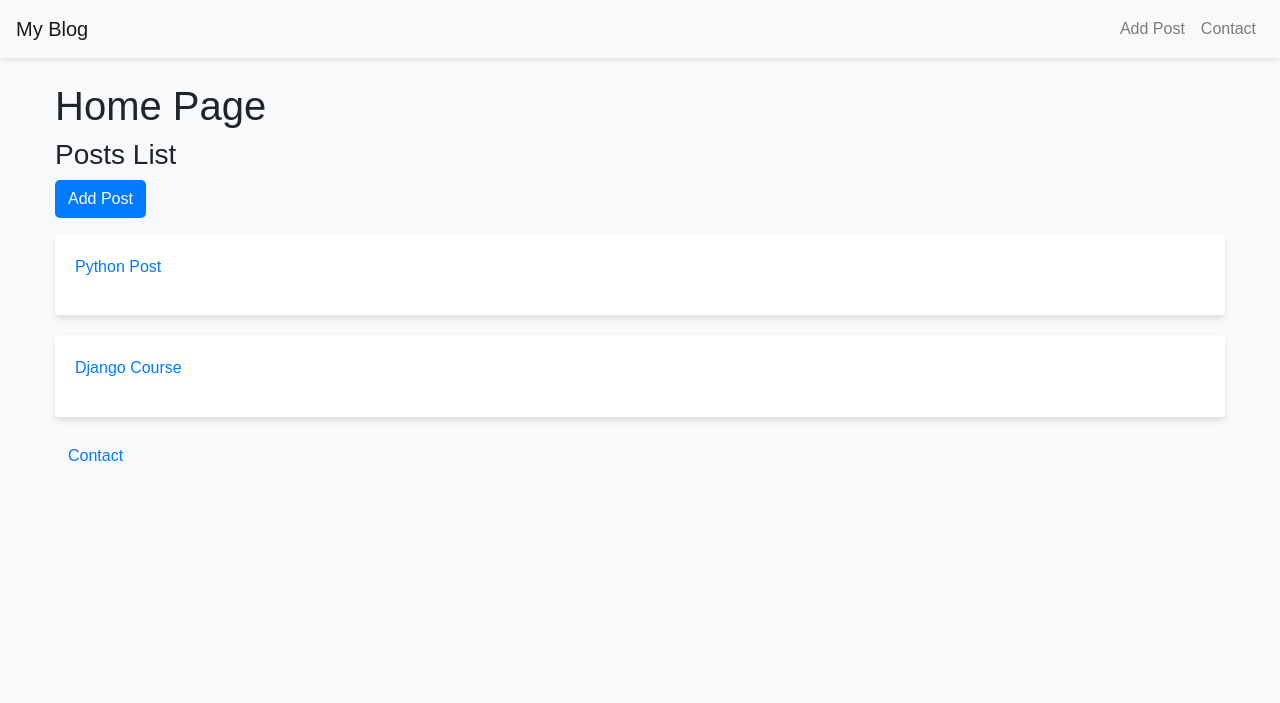
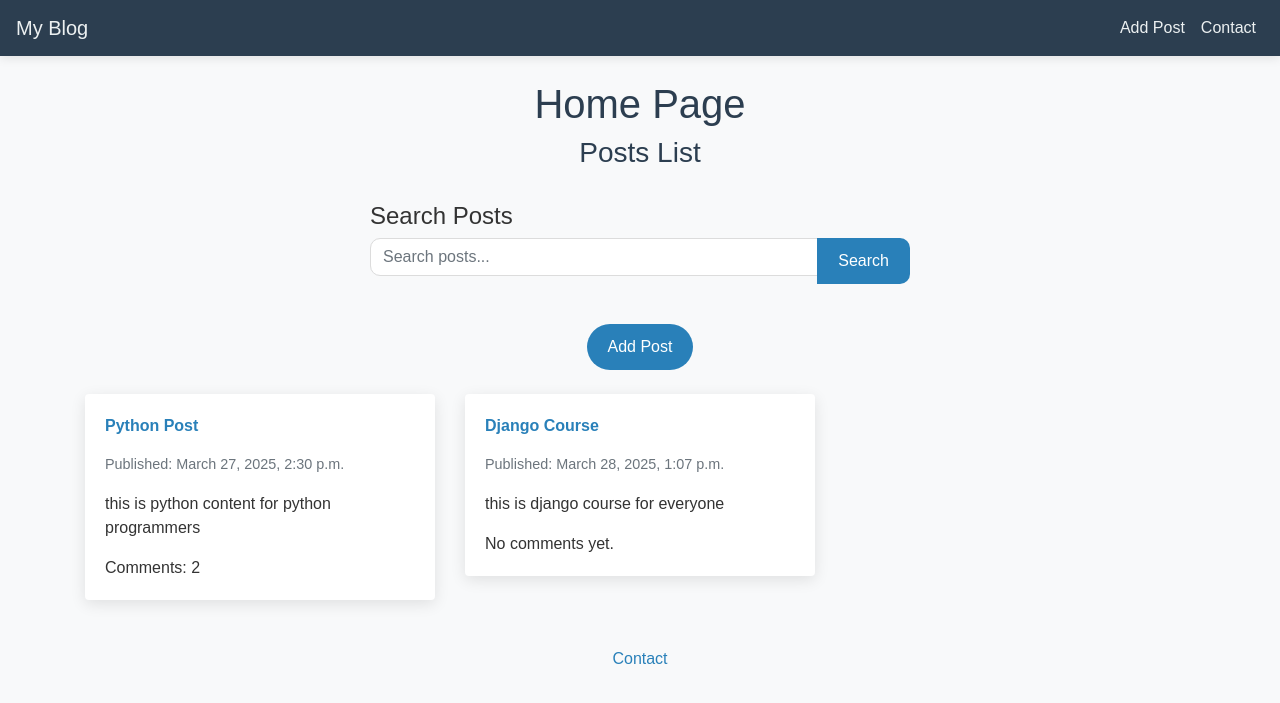
Before and after one commit to ahmedsamy23/django-post, a Django app: page / in a window 1280 px wide. Shown: the top 703 px of the page. Run offline with Django 5.2, Linux system fonts and the light colour scheme; data comes from the database, SQL or seed files in the repository; both versions use the stored data as it was after the commit; some libraries are stand-ins or nearby versions.

Commit message:
edit templates

```diff
--- a/post/models.py
+++ b/post/models.py
@@ -35,7 +35,7 @@ class CommentPost(models.Model):
 
     # Define fields here
 
-    post = models.ForeignKey(Post , on_delete=models.CASCADE)
+    post = models.ForeignKey(Post , on_delete=models.CASCADE , related_name='comment_post')
     comment = models.TextField()
     created_at = models.DateTimeField(auto_now_add=True)
 
--- a/post/templates/post/form.html
+++ b/post/templates/post/form.html
@@ -1,8 +1,10 @@
 {% extends 'base.html' %}
 
-{% block title %}Contact Form{% endblock %}
+{% block title %}Contact Us{% endblock %}
 
 {% block content %}
+    <div class="row justify-content-center">
+        <div class="col-md-6">
             <div class="card">
                 <div class="card-header">
                     <h1>Contact Form</h1>
@@ -15,4 +17,6 @@
                     </form>
                 </div>
             </div>
+        </div>
+    </div>
 {% endblock %}
--- a/post/templates/post/post_detail.html
+++ b/post/templates/post/post_detail.html
@@ -3,11 +3,13 @@
 {% block title %}{{ post.title }}{% endblock %}
 
 {% block content %}
+    <div class="row justify-content-center">
+        <div class="col-md-8">
             <div class="card mb-4">
                 <div class="card-body">
                     <h2 class="card-title">{{ post.title }}</h2>
                     {% if post.image %}
-                <img src="{{ post.image.url }}" class="img-fluid mb-3" alt="{{ post.title }}" style="max-height: 300px; object-fit: cover;">
+                        <img src="{{ post.image.url }}" class="img-fluid mb-3" alt="{{ post.title }}">
                     {% endif %}
                     <p class="card-text">{{ post.content }}</p>
                     <p class="text-muted">Published: {{ post.created_at }}</p>
@@ -46,4 +48,6 @@
                     {% endfor %}
                 </div>
             </div>
+        </div>
+    </div>
 {% endblock %}
--- a/post/templates/post/post_list.html
+++ b/post/templates/post/post_list.html
@@ -3,19 +3,64 @@
 {% block title %}{{ title }}{% endblock %}
 
 {% block content %}
+    <div class="row">
+        <div class="col-12 text-center mb-4">
             <h1>Home Page</h1>
             <h3>{{ title }}</h3>
-    <a href="{% url 'post:add_post' %}" class="btn btn-custom mb-3">Add Post</a>
+        </div>
+    </div>
 
+    <!-- نموذج البحث -->
+    {% if request.path == '/' %}
+        <div class="row justify-content-center mb-4">
+            <div class="col-md-6">
+                <h4>Search Posts</h4>
+                <form method="GET" action="" class="mb-3">
+                    <div class="input-group">
+                        <input type="text" name="search" class="form-control" placeholder="Search posts..." value="{{ request.GET.search }}">
+                        <div class="input-group-append">
+                            <button type="submit" class="btn btn-custom">Search</button>
+                        </div>
+                    </div>
+                </form>
+            </div>
+        </div>
+    {% endif %}
+
+    <div class="row mb-4">
+        <div class="col-12 text-center">
+            <a href="{% url 'post:add_post' %}" class="btn btn-custom">Add Post</a>
+        </div>
+    </div>
+
+    <div class="row">
         {% for post in post_list %}
-        <div class="card">
+            <div class="col-md-4">
+                <div class="card mb-3">
                     <div class="card-body">
                         <p><a href="{% url 'post:post_detail' post.slug %}" class="card-link">{{ post }}</a></p>
+                        <p class="text-muted">Published: {{ post.created_at }}</p>
+                        <p class="card-text">{{ post.content|truncatechars:100 }}</p>
+
+                        {% if post.comment_post.count == 0 %}
+                            <span>No comments yet.</span>
+                            {% else %}
+                            <span>Comments: {{ post.comment_post.count }}</span>
+                        {% endif %}
+
+                    </div>
                 </div>
             </div>
         {% empty %}
-        <p>No posts available.</p>
+            <div class="col-12">
+                <p class="text-center">No posts available.</p>
+            </div>
         {% endfor %}
+    </div>
 
+    <div class="row mt-4">
+        <div class="col-12 text-center">
             <p><a href="{% url 'post:contact' %}" class="btn btn-link">Contact</a></p>
+        </div>
+    </div>
 {% endblock %}
--- a/post/views.py
+++ b/post/views.py
@@ -2,6 +2,7 @@ from django.shortcuts import render , redirect , get_object_or_404
 from .models import Post , CommentPost
 from django.views.generic import ListView , DetailView , CreateView , UpdateView , DeleteView , FormView
 from .forms import ContactForm , PostForm , CommentForm
+from django.db.models import Q
 from  django.urls import reverse
 
 # Create your views here.
@@ -44,9 +45,12 @@ class PostList(ListView):
     # in template paginator name is paginator
     # extra_context = {'title': 'Post List'} # if you want to add extra context to the template
     # queryset = Post.objects.filter(active=True) # if you want to filter the post by active = True
+
     def get_queryset(self):
-        return Post.objects.filter(active=True) # if you want to filter the post by active = True
-
+        search = self.request.GET.get('search')
+        if search:
+            return Post.objects.filter(Q(title__icontains=search) | Q(content__icontains=search)) # if you want to filter the post by active = True
+        return Post.objects.all()
     def get_context_data(self , **kwargs):
         context = super().get_context_data(**kwargs)
         context['title'] = 'Posts List'
--- a/static/css/style.css
+++ b/static/css/style.css
@@ -1,35 +1,88 @@
+/* General Styling */
 body {
-    background-color: #f8f9fa;
-    font-family: Arial, sans-serif;
-    line-height: 1.6;
+    font-family: 'Arial', sans-serif;
+    background-color: #f8f9fa; /* خلفية رمادية فاتحة */
+    color: #333;
 }
 
+/* Navbar Customization */
 .navbar {
-    box-shadow: 0 2px 4px rgba(0, 0, 0, 0.1);
+    background-color: #2c3e50; /* أزرق داكن */
+    box-shadow: 0 2px 10px rgba(0, 0, 0, 0.1);
+}
+.navbar-brand, .nav-link {
+    color: #ecf0f1 !important; /* أبيض فاتح */
+}
+.nav-link:hover {
+    color: #f1c40f !important; /* ذهبي عند التمرير */
 }
 
-.card {
-    margin-bottom: 20px;
-    border: none;
-    box-shadow: 0 4px 6px rgba(0, 0, 0, 0.1);
-    transition: transform 0.2s;
+/* Buttons */
+.btn-custom {
+    background-color: #2980b9; /* أزرق متوسط */
+    color: white;
+    border-radius: 25px; /* زوايا دائرية */
+    padding: 10px 20px;
+    transition: all 0.3s ease;
+}
+.btn-custom:hover {
+    background-color: #3498db; /* أزرق أفتح */
+    transform: translateY(-2px); /* رفع طفيف */
+}
+.btn-danger {
+    border-radius: 25px;
+    padding: 10px 20px;
+}
+.btn-link {
+    color: #2980b9;
 }
 
+/* Cards */
+.card {
+    border: none;
+    box-shadow: 0 4px 15px rgba(0, 0, 0, 0.1);
+    transition: transform 0.3s ease;
+    margin-bottom: 20px;
+}
 .card:hover {
-    transform: translateY(-5px);
+    transform: translateY(-5px); /* تأثير رفع عند التمرير */
+}
+.card-header {
+    background-color: #34495e; /* أزرق غامق */
+    color: white;
+}
+.card-body {
+    padding: 20px;
 }
 
-.btn-custom {
-    background-color: #007bff;
-    color: white;
-    border-radius: 5px;
+/* Images */
+.img-fluid {
+    border-radius: 10px;
 }
 
-.btn-custom:hover {
-    background-color: #0056b3;
-    color: white;
+/* Forms */
+.form-control {
+    border-radius: 10px;
+    border: 1px solid #dcdcdc;
+}
+.input-group-append .btn {
+    border-radius: 0 10px 10px 0;
 }
 
-.container {
-    max-width: 1200px;
+/* Links */
+.card-link {
+    color: #2980b9;
+    font-weight: bold;
 }
+.card-link:hover {
+    color: #3498db;
+    text-decoration: none;
+}
+
+/* Typography */
+h1, h2, h3 {
+    color: #2c3e50;
+}
+.text-muted {
+    font-size: 0.9em;
+}
--- a/static/js/script.js
+++ b/static/js/script.js
@@ -1,21 +1,24 @@
-// تأكد من تحميل DOM قبل تنفيذ الكود
-document.addEventListener('DOMContentLoaded', function () {
-    // مثال: إضافة تنبيه عند النقر على زر مخصص
-    const customButtons = document.querySelectorAll('.btn-custom');
-    customButtons.forEach(button => {
-        button.addEventListener('click', function () {
-            console.log('Custom button clicked!');
-        });
-    });
-
-    // تأثير بسيط على الكروت عند التمرير
-    const cards = document.querySelectorAll('.card');
-    cards.forEach(card => {
-        card.addEventListener('mouseenter', function () {
-            this.style.backgroundColor = '#f1f3f5';
-        });
-        card.addEventListener('mouseleave', function () {
-            this.style.backgroundColor = 'white';
-        });
+// Smooth scrolling for navigation links
+document.querySelectorAll('.nav-link, .btn-link').forEach(link => {
+    link.addEventListener('click', function (e) {
+        const href = this.getAttribute('href');
+        if (href.startsWith('#')) {
+            e.preventDefault();
+            document.querySelector(href).scrollIntoView({ behavior: 'smooth' });
+        }
     });
 });
+
+// Fade-in animation for cards on page load
+document.addEventListener('DOMContentLoaded', () => {
+    const cards = document.querySelectorAll('.card');
+    cards.forEach((card, index) => {
+        setTimeout(() => {
+            card.style.opacity = '0';
+            card.style.transition = 'opacity 0.5s ease';
+            setTimeout(() => {
+                card.style.opacity = '1';
+            }, 100 * index); // تأخير متتالي لكل بطاقة
+        }, 100);
+    });
+});
--- a/templates/base.html
+++ b/templates/base.html
@@ -12,8 +12,8 @@
 </head>
 <body>
     <!-- Navigation Bar -->
-    <nav class="navbar navbar-expand-lg navbar-light bg-light">
-        <a class="navbar-brand" href="{% url 'post:post' %}">My Blog</a> <!-- تعديل الرابط إلى post_list -->
+    <nav class="navbar navbar-expand-lg navbar-light">
+        <a class="navbar-brand" href="{% url 'post:post' %}">My Blog</a>
         <button class="navbar-toggler" type="button" data-toggle="collapse" data-target="#navbarNav" aria-controls="navbarNav" aria-expanded="false" aria-label="Toggle navigation">
             <span class="navbar-toggler-icon"></span>
         </button>
```
Also changed, not shown: post/templates/post/delete_post.html (+6 -2 lines), post/templates/post/post_form.html (+22 -6 lines), requirements.txt (+63 -4 lines), db.sqlite3, post/migrations/0007_alter_commentpost_post.py (added). Lines whose indentation alone changed are shown as unchanged.
